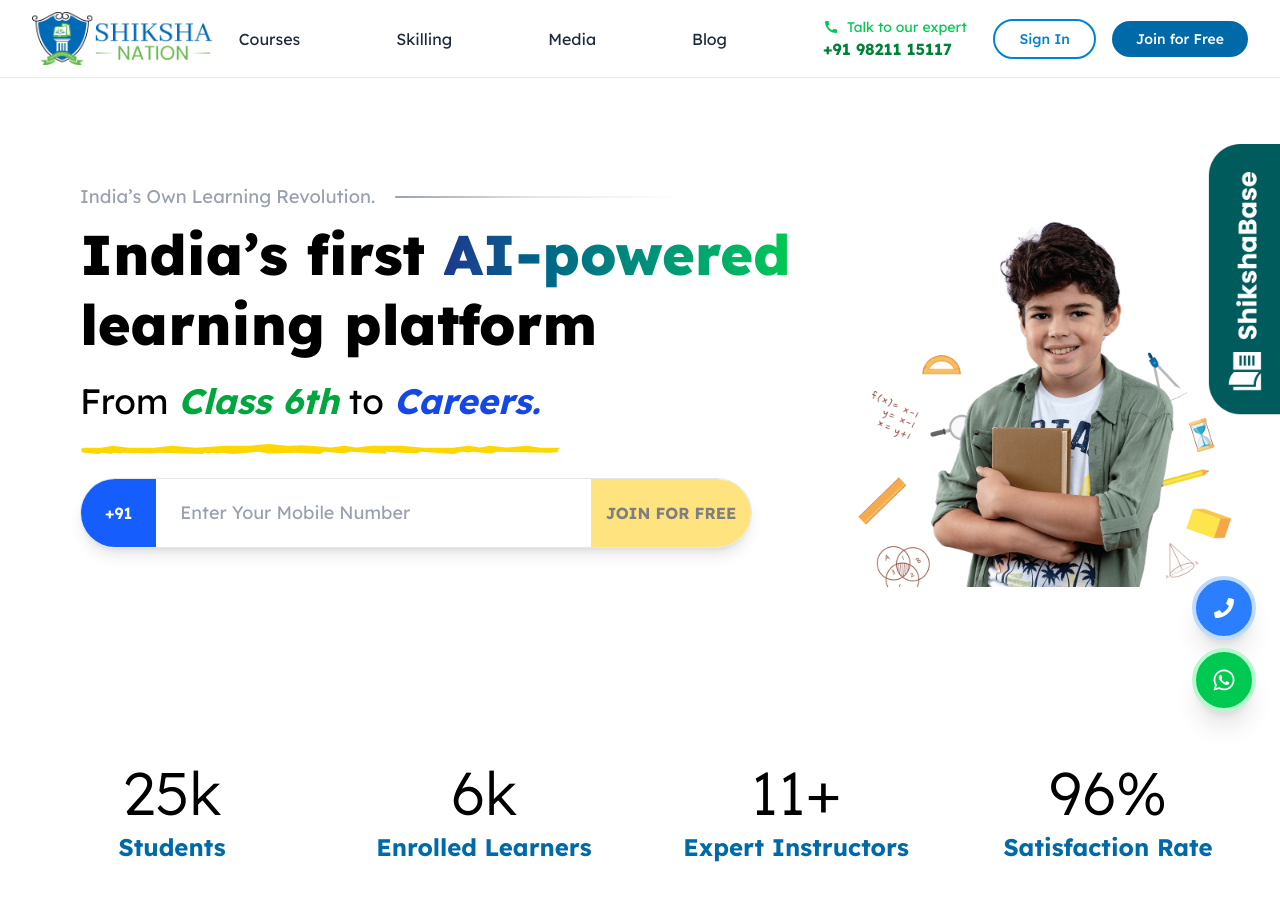
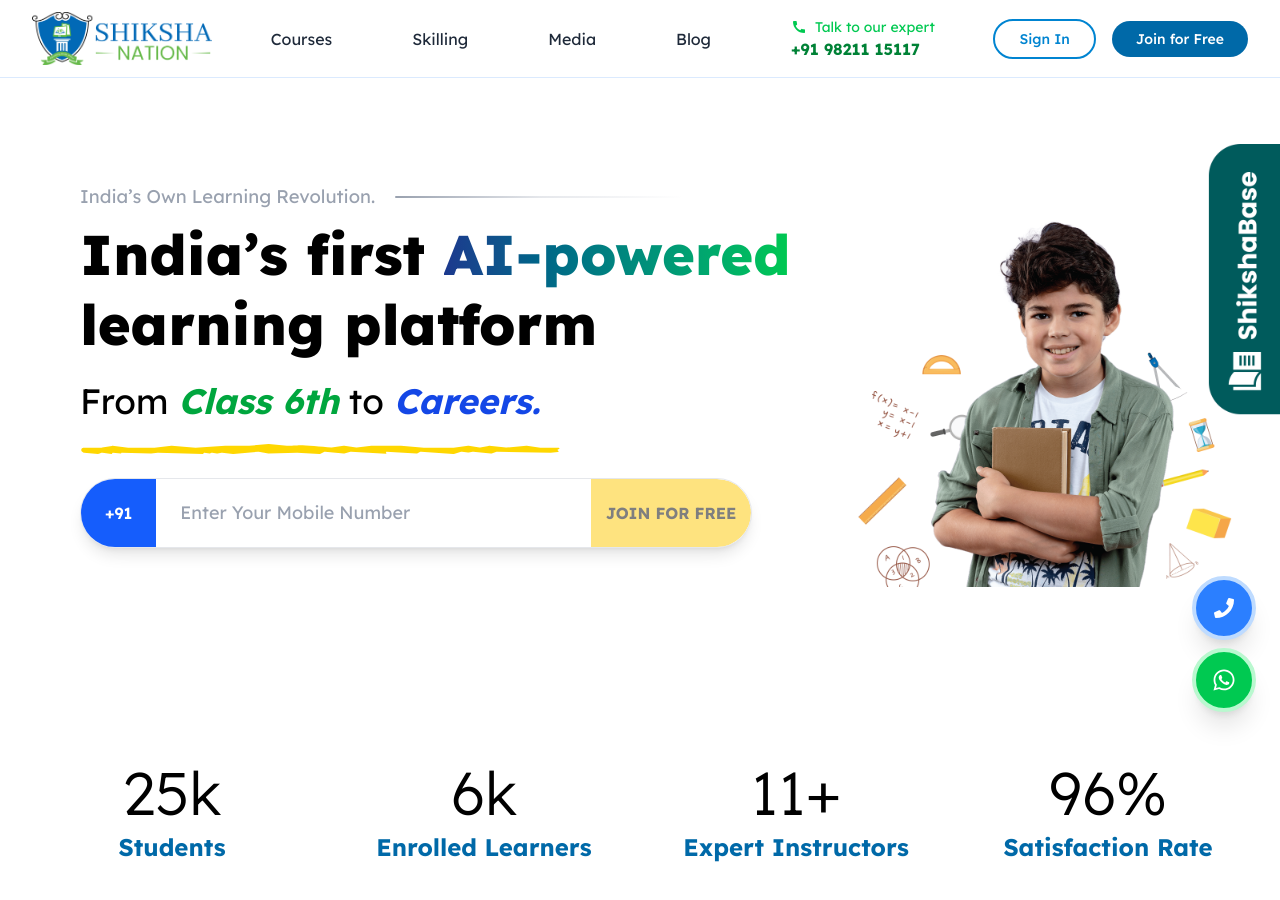
Before and after one commit to shikshanationdev/web, a Next.js app: page / in a window 1280 px wide. Shown: the top 900 px of the page. Built offline with nearby package versions, Linux system fonts and the light colour scheme.

Commit message:
feat: adjust desktop navigation gap; refine spacing for improved layout

```diff
--- a/src/components/Navbar.tsx
+++ b/src/components/Navbar.tsx
@@ -101,7 +101,7 @@ const Navbar = () => {
             </Link>
 
             {/* Desktop Navigation */}
-            <div className="flex items-center gap-5 lg:gap-8 xl:gap-24">
+            <div className="flex items-center gap-5 lg:gap-8 xl:gap-20">
               {navItems.map((item) => (
                 <Link
                   key={item.label}
```
